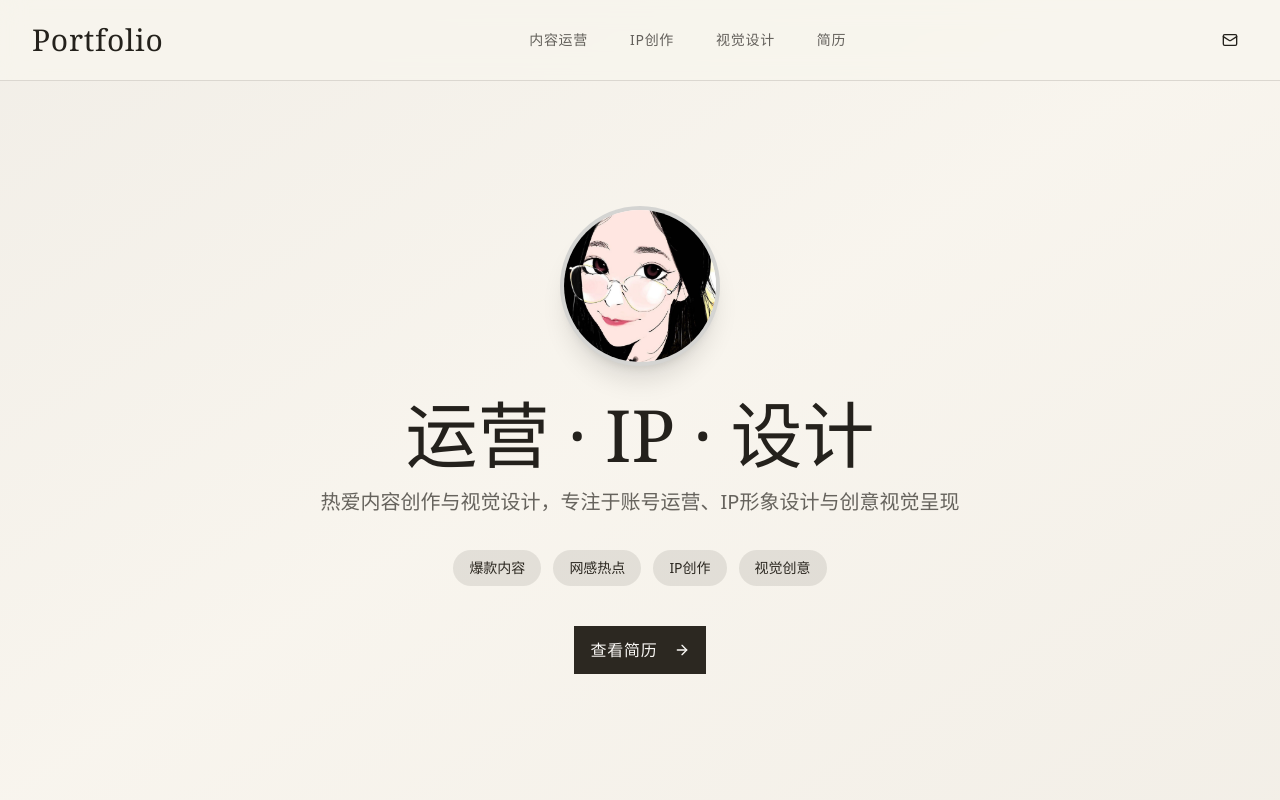
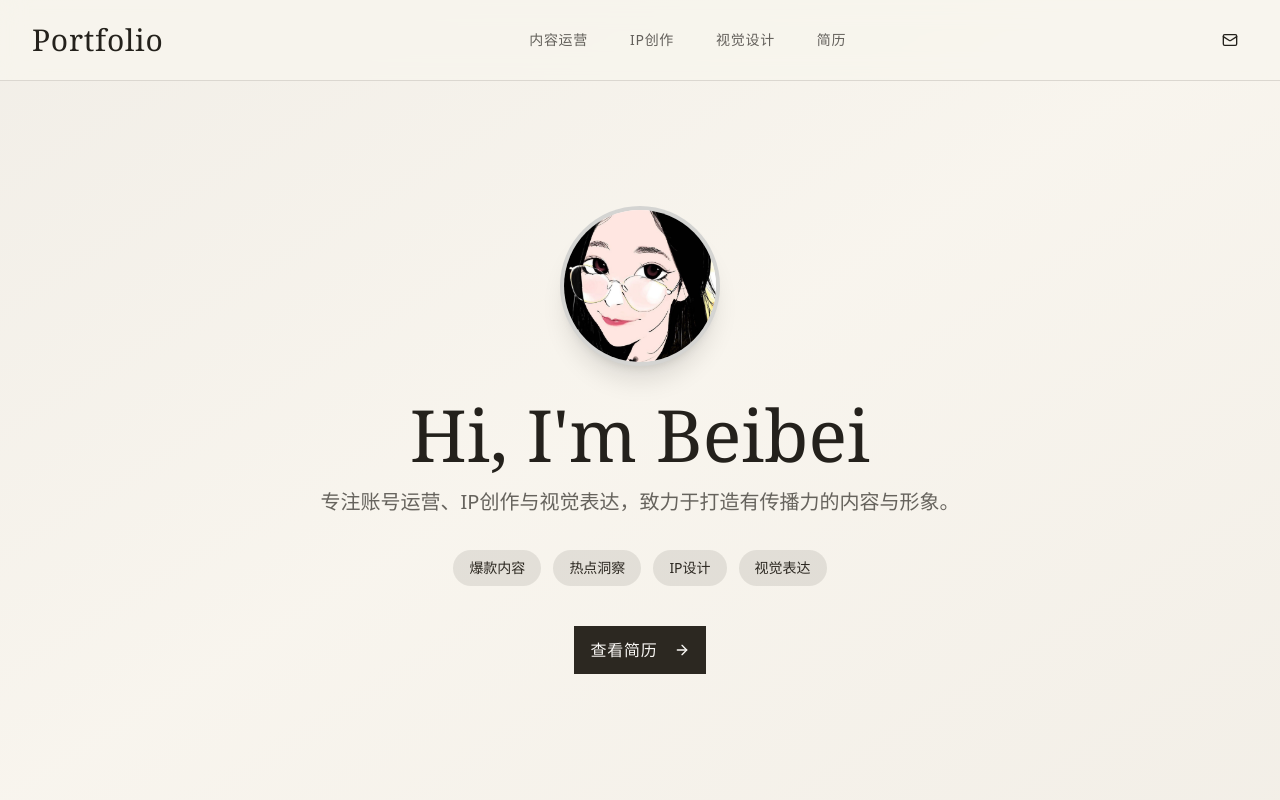
Before and after one commit to Mia1017/v0-designer-brand-tk, a Next.js app: page /v0-designer-brand-tk/ in a window 1280 px wide. Shown: the top 800 px of the page. Built offline with nearby package versions, Linux system fonts and the light colour scheme.

Commit message:
Update page.tsx

```diff
--- a/app/page.tsx
+++ b/app/page.tsx
@@ -35,17 +35,17 @@ export default function HomePage() {
           </div>
 
           <h1 className="font-serif text-4xl md:text-6xl lg:text-7xl font-light text-foreground mb-4 text-balance">
-            运营 · IP · 设计
+            Hi, I'm Beibei
           </h1>
           <p className="text-lg md:text-xl text-muted-foreground mb-8 max-w-2xl mx-auto leading-relaxed">
-            热爱内容创作与视觉设计，专注于账号运营、IP形象设计与创意视觉呈现
+            专注账号运营、IP创作与视觉表达，致力于打造有传播力的内容与形象。
           </p>
 
           <div className="flex flex-wrap justify-center gap-3 mb-10">
             <span className="px-4 py-2 bg-primary/10 text-primary rounded-full text-sm">爆款内容</span>
-            <span className="px-4 py-2 bg-primary/10 text-primary rounded-full text-sm">网感热点</span>
-            <span className="px-4 py-2 bg-primary/10 text-primary rounded-full text-sm">IP创作</span>
-            <span className="px-4 py-2 bg-primary/10 text-primary rounded-full text-sm">视觉创意</span>
+            <span className="px-4 py-2 bg-primary/10 text-primary rounded-full text-sm">热点洞察</span>
+            <span className="px-4 py-2 bg-primary/10 text-primary rounded-full text-sm">IP设计</span>
+            <span className="px-4 py-2 bg-primary/10 text-primary rounded-full text-sm">视觉表达</span>
           </div>
 
           <Link href="/about">
```
